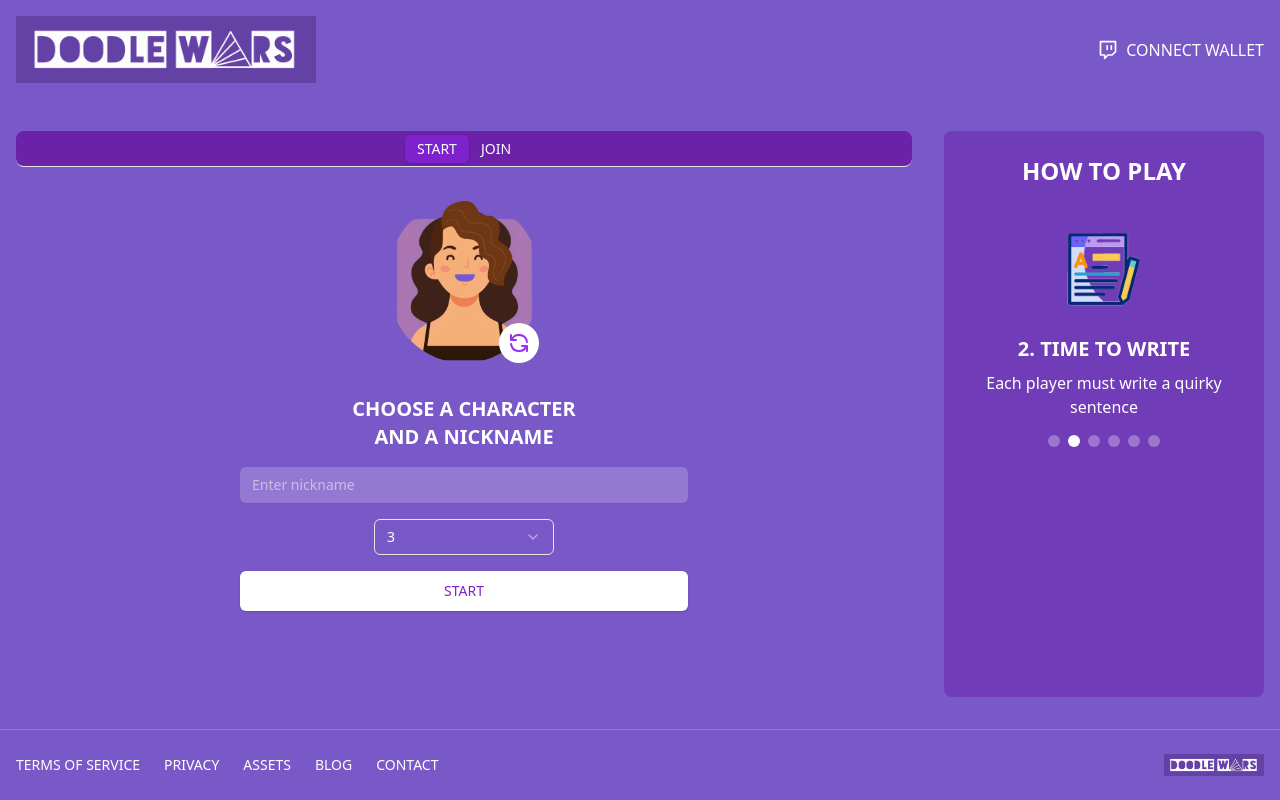
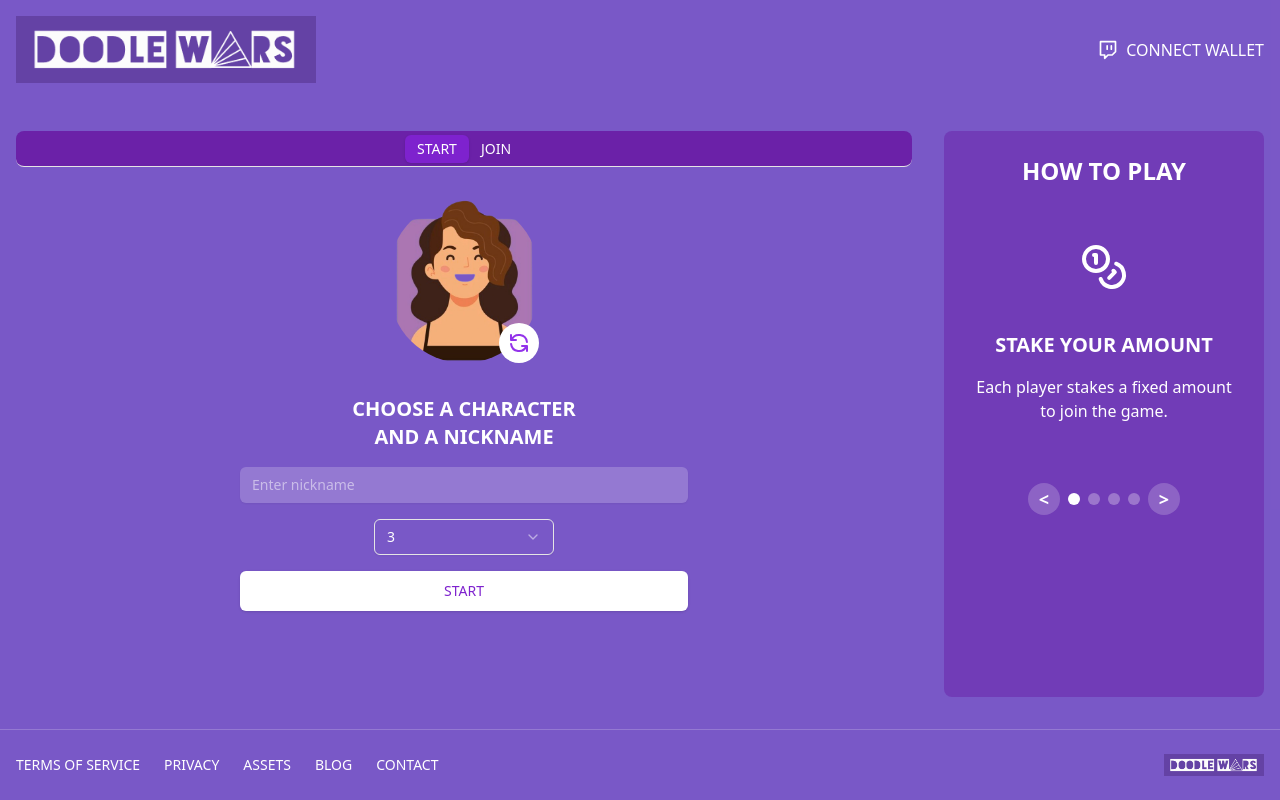
Before and after one commit to Manas-33/doodleWars, a React (Vite) app in the folder client/: page / in a window 1280 px wide. Built offline with nearby package versions, Linux system fonts and the light colour scheme.

Commit message:
how to play div updated

```diff
--- /dev/null
+++ b/client/src/components/Slider.tsx
@@ -0,0 +1,85 @@
+import { useState } from "react";
+// Import Lucide React icons
+import {  Edit, ThumbsUp, Award, Coins } from "lucide-react";
+
+const steps = [
+  {
+    id: 1,
+    icon: <Coins size={48} className="text-white" />,
+    title: "STAKE YOUR AMOUNT",
+    description: "Each player stakes a fixed amount to join the game.",
+  },
+  {
+    id: 2,
+    icon: <Edit size={48} className="text-white" />,
+    title: "DRAW YOUR WORD",
+    description: "Players are given a random word and must draw it creatively.",
+  },
+  {
+    id: 3,
+    icon: <ThumbsUp size={48} className="text-white" />,
+    title: "VOTE FOR THE BEST",
+    description: "All players anonymously vote for the best drawing.",
+  },
+  {
+    id: 4,
+    icon: <Award size={48} className="text-white" />,
+    title: "WINNER TAKES THE REWARD",
+    description: "The player with the most votes wins the stake pool!",
+  },
+];
+
+export default function Slider() {
+  const [currentStep, setCurrentStep] = useState(0);
+
+  const handleNext = () => {
+    setCurrentStep((prevStep) => (prevStep + 1) % steps.length);
+  };
+
+  const handlePrev = () => {
+    setCurrentStep((prevStep) => (prevStep - 1 + steps.length) % steps.length);
+  };
+
+  return (
+    <div className="w-80 bg-purple-800/50 rounded-lg p-6">
+      <h2 className="text-2xl font-bold text-center mb-8">HOW TO PLAY</h2>
+      <div className="flex flex-col items-center">
+        {/* Step Content */}
+        <div className="flex flex-col items-center text-center space-y-4 h-[30vh]">
+          {/* Icon */}
+          <div className="w-24 h-24 flex justify-center items-center">
+            {steps[currentStep].icon}
+          </div>
+          <h3 className="text-xl font-bold">{steps[currentStep].title}</h3>
+          <p>{steps[currentStep].description}</p>
+        </div>
+        {/* Step Indicator with Arrows */}
+        <div className="flex items-center justify-center mt-6 space-x-2">
+          {/* Left Arrow */}
+          <button
+            onClick={handlePrev}
+            className="w-8 h-8 bg-white/20 hover:bg-white/50 rounded-full flex justify-center items-center"
+          >
+            <span className="text-white text-lg font-bold">{"<"}</span>
+          </button>
+          {/* Step Indicators */}
+          {steps.map((_, index) => (
+            <div
+              key={index}
+              className={`w-3 h-3 rounded-full ${
+                index === currentStep ? "bg-white" : "bg-white/30"
+              }`}
+            />
+          ))}
+          {/* Right Arrow */}
+          <button
+            onClick={handleNext}
+            className="w-8 h-8 bg-white/20 hover:bg-white/50 rounded-full flex justify-center items-center"
+          >
+            <span className="text-white text-lg font-bold">{">"}</span>
+          </button>
+        </div>
+      </div>
+    </div>
+  );
+}
--- a/client/src/pages/Home.tsx
+++ b/client/src/pages/Home.tsx
@@ -11,6 +11,7 @@ import {
   SelectTrigger,
   SelectValue,
 } from "@/components/ui/select";
+import Slider from "@/components/Slider";
 
 export default function Home() {
   const [nickname, setNickname] = useState("");
@@ -189,33 +190,7 @@ export default function Home() {
           </Tabs>
         </div>
 
-        <div className="w-80 bg-purple-800/50 rounded-lg p-6">
-          <h2 className="text-2xl font-bold text-center mb-8">HOW TO PLAY</h2>
-          <div className="flex flex-col items-center space-y-4">
-            <div className="flex items-center justify-center w-50 h-50">
-              <img
-                src="/textual_ref.gif"
-                alt="Write Icon"
-                width={100}
-                height={100}
-              />
-            </div>
-            <div className="text-center">
-              <h3 className="text-xl font-bold mb-2">2. TIME TO WRITE</h3>
-              <p>Each player must write a quirky sentence</p>
-            </div>
-            <div className="flex space-x-2 mt-4">
-              {[1, 2, 3, 4, 5, 6].map((i) => (
-                <div
-                  key={i}
-                  className={`w-3 h-3 rounded-full ${
-                    i === 2 ? "bg-white" : "bg-white/30"
-                  }`}
-                />
-              ))}
-            </div>
-          </div>
-        </div>
+        <Slider/>
       </main>
 
       {/* Footer */}
--- a/client/src/pages/draw.tsx
+++ b/client/src/pages/draw.tsx
@@ -186,10 +186,10 @@ const stopDrawing = () => {
   ];
 
   return (
-    <div className=" bg-[#6441a5] min-h-screen">
+    <div className="bg-[#6441a5] min-h-screen">
       <Header/>
-      <main className="flex items-center mt-8 w-full max-w-4xl gap-10">
-        <div className='flex flex-col px-10 bg'>
+      <main className="flex items-center w-full max-w-4xl gap-10 px-10">
+        <div className='flex flex-col px-10 bg-purple-800/50 h-[75vh] rounded-md'>
           <div className="flex justify-center mt-4 space-x-2">
             {colors.map((c) => (
               <div
@@ -239,19 +239,19 @@ const stopDrawing = () => {
             </Button>
           </div>
         </div>
-        <div>
+        <div className='mt-10 '>
           <canvas
             ref={canvasRef}
             width={800}
             height={600}
-            className="border border-gray-300 bg-white rounded-md"
+            className="bg-white rounded-md border-4 border-black"
             onMouseDown={startDrawing}
             onMouseUp={stopDrawing}
             onMouseMove={draw}
             onMouseLeave={stopDrawing}
             />
-          <Button onClick={saveAsImage} className="mt-4 mr-2">Save Frame</Button>
-          <Button className="mt-4">DONE!</Button>
+          <Button onClick={saveAsImage} className="mt-4 bg-white text-purple-700 hover:bg-white/90">Submit</Button>
+          {/* <Button className="w-full bg-white text-purple-700 hover:bg-white/90">DONE!</Button> */}
         </div>
       </main>
     </div>
```
